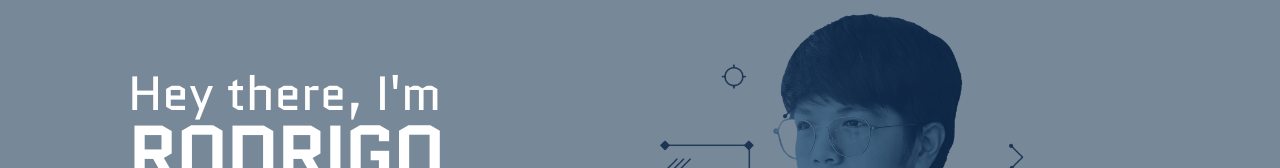
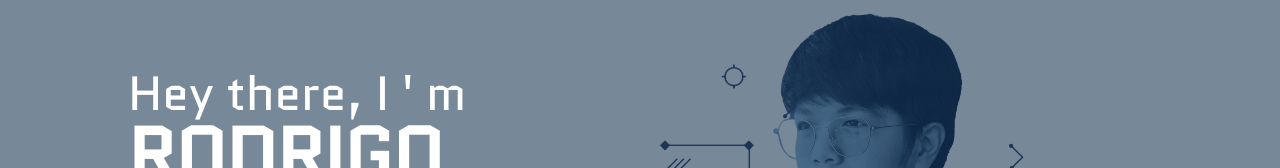
Before and after one commit to wodwiii/wodwiii.github.io, a Next.js app: page / in a window 1280 px wide. Shown: the part 120-288 px from the top of the page. Built offline with nearby package versions, Linux system fonts and the light colour scheme.

Commit message:
2nd commit

```diff
--- a/app/sections/cover.tsx
+++ b/app/sections/cover.tsx
@@ -14,7 +14,7 @@ export function Cover() {
       <div className="flex flex-col-reverse lg:flex-row lg:justify-between lg:mx-[5vw] xl:mx-[10vw] lg:h-[85vh] py-10">
         <div className="text-center content-center text-2xl text-white lg:text-left xl:text-5xl">
           <BlurFade delay={0.25} inView>
-            <p>Hey there, I'm</p>
+            <p>Hey there, I &apos; m</p>
           </BlurFade>
           <BlurFade delay={0.25 * 2} inView>
             <p className="text-5xl xl:text-7xl font-bold">RODRIGO</p>
```
